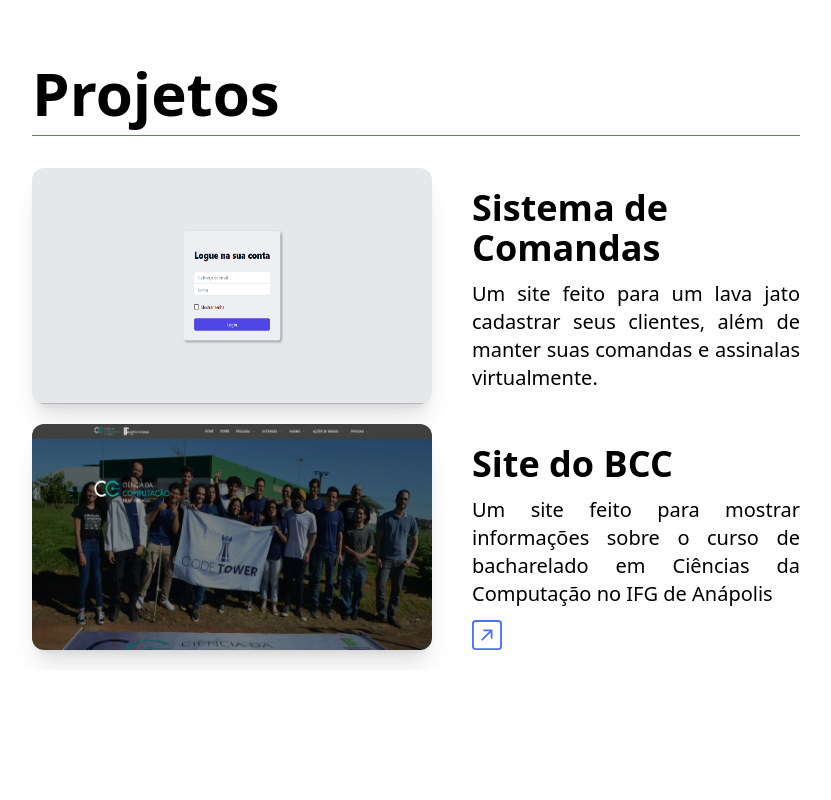
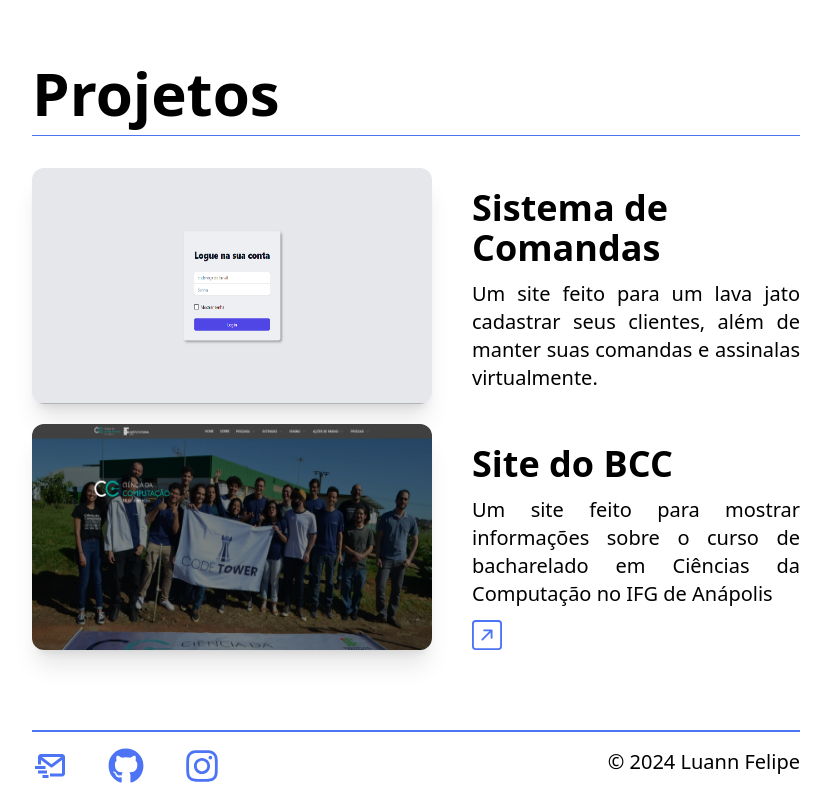
Before and after one commit to alnnu/portfolio, a Next.js app: page / in a window 1280 px wide. Shown: the part 2664-3464 px from the top of the page, without its empty margins (224-1055 px from the left). Before the commit the page ends 3334 px from the top, so only its background shows below. Built offline with nearby package versions, Linux system fonts and the light colour scheme.

Commit message:
add:footer

```diff
--- a/src/app/layout.tsx
+++ b/src/app/layout.tsx
@@ -2,6 +2,7 @@ import type { Metadata } from "next";
 import { Inter } from "next/font/google";
 import "./globals.css";
 import Header from "@/components/layout/header";
+import Footer from "@/components/layout/footer";
 
 const inter = Inter({ subsets: ["latin"]});
 
@@ -20,6 +21,7 @@ export default function RootLayout({
       <body className="lg:mx-64 mx-5">
         <Header/>
         {children}
+        <Footer/>
       </body>
     </html>
   );
--- /dev/null
+++ b/src/components/layout/footer.tsx
@@ -0,0 +1,17 @@
+import { BiMailSend } from "react-icons/bi"
+import { FaGithub, FaInstagram } from "react-icons/fa6"
+
+const Footer = () => {
+  return (
+    <footer className="border-t-2 border-primery flex justify-between py-4 mt-20">
+        <div className="flex">
+            <a href="mailto:contato.alnnu@gmail.com" className="text-primery text-4xl hover:-translate-y-1 transition-transform cursor-pointer"><BiMailSend/></a>
+            <a href="https://github.com/alnnu" className="text-primery text-4xl mx-10 hover:-translate-y-1 transition-transform cursor-pointer" target="_blank"><FaGithub/></a>
+            <a href="https://www.instagram.com/luann__felipe_/" className="text-primery text-4xl hover:-translate-y-1 transition-transform cursor-pointer" target="_blank"><FaInstagram/></a>
+        </div>
+        <div className="text-xl">© 2024 Luann Felipe</div>
+    </footer>
+  )
+}
+
+export default Footer
```
